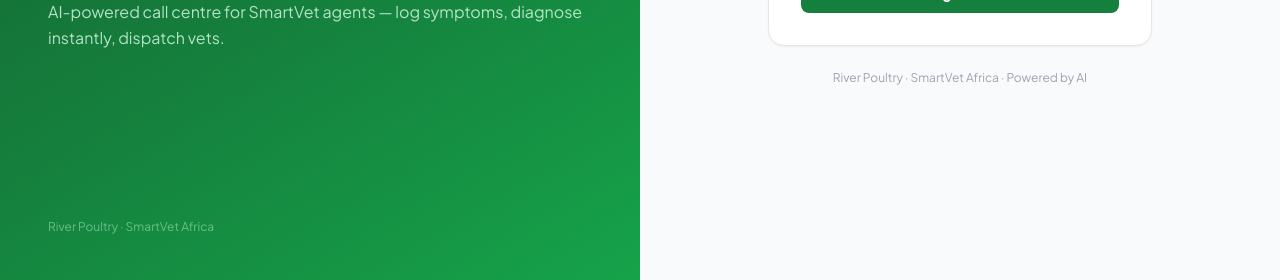
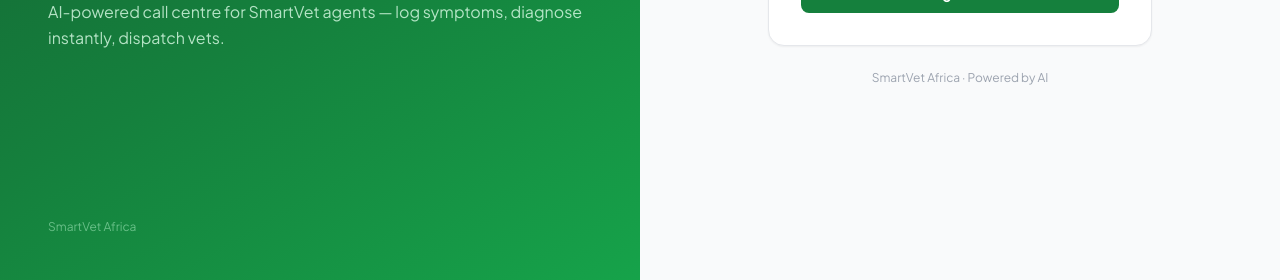
Before and after one commit to River-Poultry/smartvet-caller, a React (Vite) app in the folder frontend/: page /login in a window 1280 px wide. Shown: the part 517-797 px from the top of the page. Built offline with nearby package versions, Linux system fonts and the light colour scheme; no server answers.

Commit message:
Remove River Poultry brand reference from login page
Co-Authored-By: Claude Sonnet 4.6 <noreply@anthropic.com>

```diff
--- a/frontend/src/pages/Login.jsx
+++ b/frontend/src/pages/Login.jsx
@@ -41,7 +41,7 @@ export default function Login() {
           </p>
         </div>
 
-        <p className="text-green-200/50 text-xs">River Poultry · SmartVet Africa</p>
+        <p className="text-green-200/50 text-xs">SmartVet Africa</p>
       </div>
 
       {/* Right — white form */}
@@ -119,7 +119,7 @@ export default function Login() {
           </div>
 
           <p className="text-center text-xs text-gray-400 mt-6">
-            River Poultry · SmartVet Africa · Powered by AI
+            SmartVet Africa · Powered by AI
           </p>
         </div>
       </div>
```
